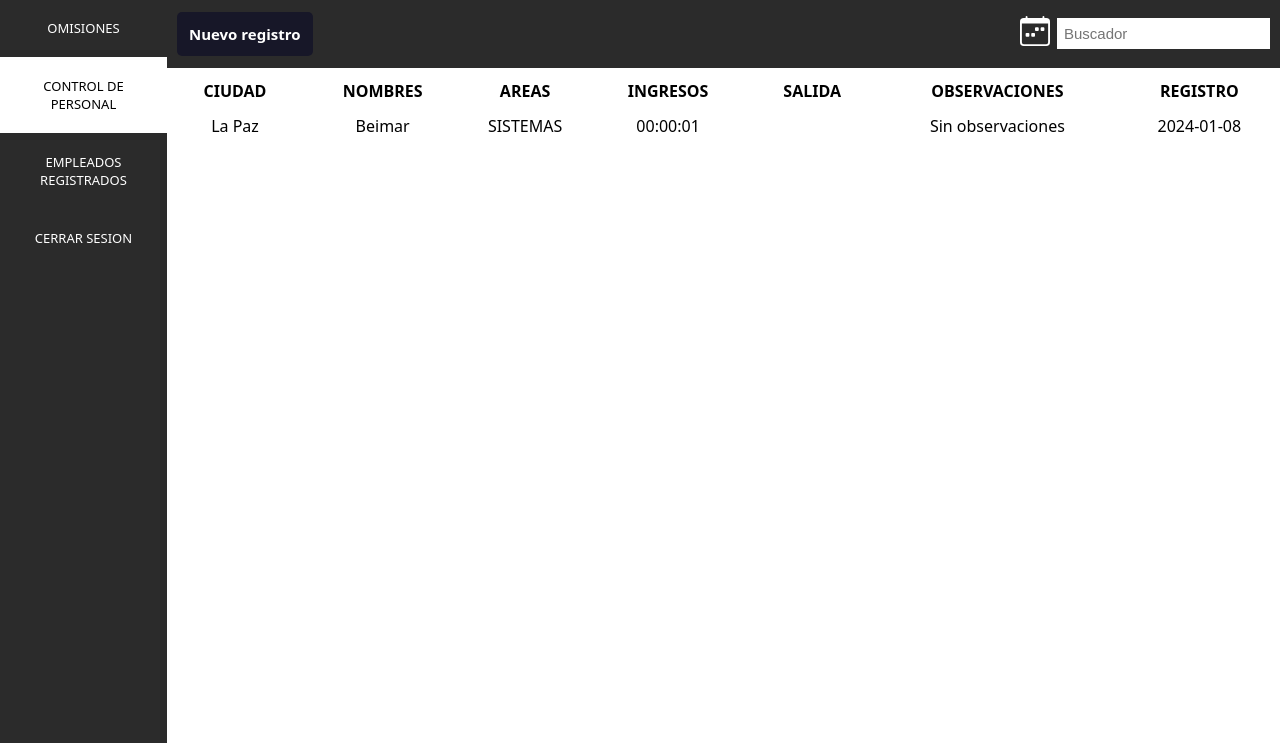
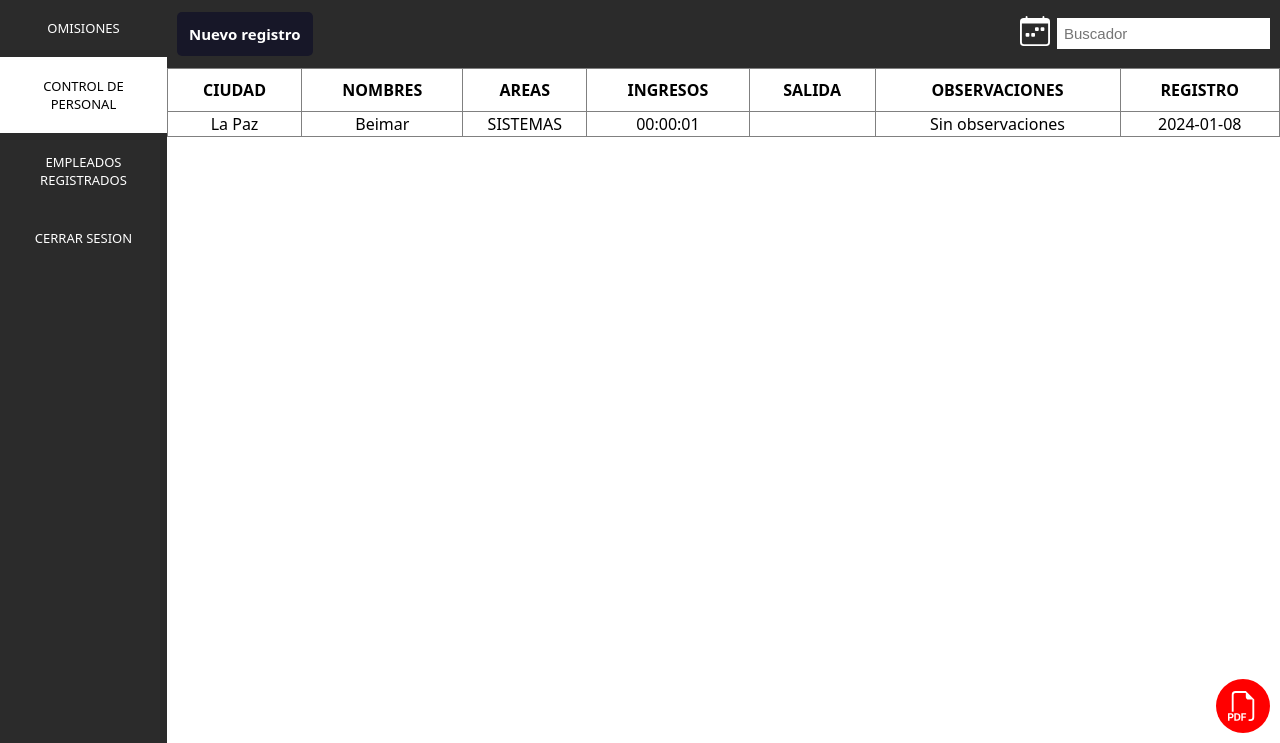
Before and after one commit to JCPRGMR/Administracion_php, a PHP site: page /view/Control.php in a window 1280 px wide. Shown: the part 57-800 px from the top of the page. Run offline with PHP 8.4, Linux system fonts and the light colour scheme; a user stored in the database is signed in; data comes from the database, SQL or seed files in the repository.

Commit message:
Continuar con el filtro de pdf's y finalizar sistema

```diff
--- a/class/Controles.php
+++ b/class/Controles.php
@@ -16,13 +16,12 @@
 
                     observaciones
                 ) VALUES(
-                    ?,NOW(), ?,?, NOW(),NOW(),NOW(), ?
+                    NOW(),NOW(), ?,?, NOW(),NOW(),NOW(), ?
                 )";
                 $stmt = Conexion::Conectar()->prepare($sql);
-                $stmt->bindParam(1, $post->control, PDO::PARAM_STR);
-                $stmt->bindParam(2, $post->id_empleado, PDO::PARAM_INT);
-                $stmt->bindParam(3, $post->id_ciudad, PDO::PARAM_INT);
-                $stmt->bindParam(4, $post->Observaciones, PDO::PARAM_STR);
+                $stmt->bindParam(1, $post->id_empleado, PDO::PARAM_INT);
+                $stmt->bindParam(2, $post->id_ciudad, PDO::PARAM_INT);
+                $stmt->bindParam(3, $post->Observaciones, PDO::PARAM_STR);
                 $stmt->execute();
                 header("Location: ../view/Controles.php");
             } catch (PDOException $th) {
@@ -31,7 +30,7 @@
         }
         public static function Mostrar(){
             try {
-                $sql = "SELECT * FROM vista_controles";
+                $sql = "SELECT * FROM vista_controles ORDER BY f_registro_control DESC";
                 $stmt = Conexion::Conectar()->prepare($sql);
                 $stmt->execute();
                 $resultado = $stmt->fetchAll(PDO::FETCH_OBJ);
--- a/templates/header.php
+++ b/templates/header.php
@@ -1,4 +1,5 @@
 <?php session_start() ?>
+<?php date_default_timezone_set('America/Caracas'); ?>
 <!DOCTYPE html>
 <html lang="en">
 <head>
--- a/view/Control.php
+++ b/view/Control.php
@@ -32,7 +32,27 @@
     th{
         padding: 10px;
     }
+    table{
+        border-collapse: collapse;
+    }
+    .pdf{
+        position: absolute;
+        display: flex;
+        justify-content: center;
+        align-items: center;
+        background-color: red;
+        border-radius: 50%;
+        color: white;
+        padding: 5px;
+        bottom: 10px;
+        right: 10px;
+    }
 </style>
+<a href="Omisiones_pdf_filtro.php" class="pdf" target="_blank">
+    <svg xmlns="http://www.w3.org/2000/svg" width="30" height="30" fill="currentColor" class="bi bi-filetype-pdf" viewBox="0 0 16 16">
+        <path fill-rule="evenodd" d="M14 4.5V14a2 2 0 0 1-2 2h-1v-1h1a1 1 0 0 0 1-1V4.5h-2A1.5 1.5 0 0 1 9.5 3V1H4a1 1 0 0 0-1 1v9H2V2a2 2 0 0 1 2-2h5.5zM1.6 11.85H0v3.999h.791v-1.342h.803q.43 0 .732-.173.305-.175.463-.474a1.4 1.4 0 0 0 .161-.677q0-.375-.158-.677a1.2 1.2 0 0 0-.46-.477q-.3-.18-.732-.179m.545 1.333a.8.8 0 0 1-.085.38.57.57 0 0 1-.238.241.8.8 0 0 1-.375.082H.788V12.48h.66q.327 0 .512.181.185.183.185.522m1.217-1.333v3.999h1.46q.602 0 .998-.237a1.45 1.45 0 0 0 .595-.689q.196-.45.196-1.084 0-.63-.196-1.075a1.43 1.43 0 0 0-.589-.68q-.396-.234-1.005-.234zm.791.645h.563q.371 0 .609.152a.9.9 0 0 1 .354.454q.118.302.118.753a2.3 2.3 0 0 1-.068.592 1.1 1.1 0 0 1-.196.422.8.8 0 0 1-.334.252 1.3 1.3 0 0 1-.483.082h-.563zm3.743 1.763v1.591h-.79V11.85h2.548v.653H7.896v1.117h1.606v.638z"/>
+    </svg>
+</a>
 <div class="header">
     <a href="Control_insertar.php" class="btn bg-black-blue">
         Nuevo registro
@@ -49,7 +69,7 @@
         </div>
     </form>
 </div>
-<table id="myTable">
+<table id="myTable" border="1">
     <thead>
         <th>CIUDAD</th>
         <th>NOMBRES</th>
```
Also changed, not shown: view/Control_insertar.php (+13 -10 lines), view/Omisiones.php (+6 -6 lines).
